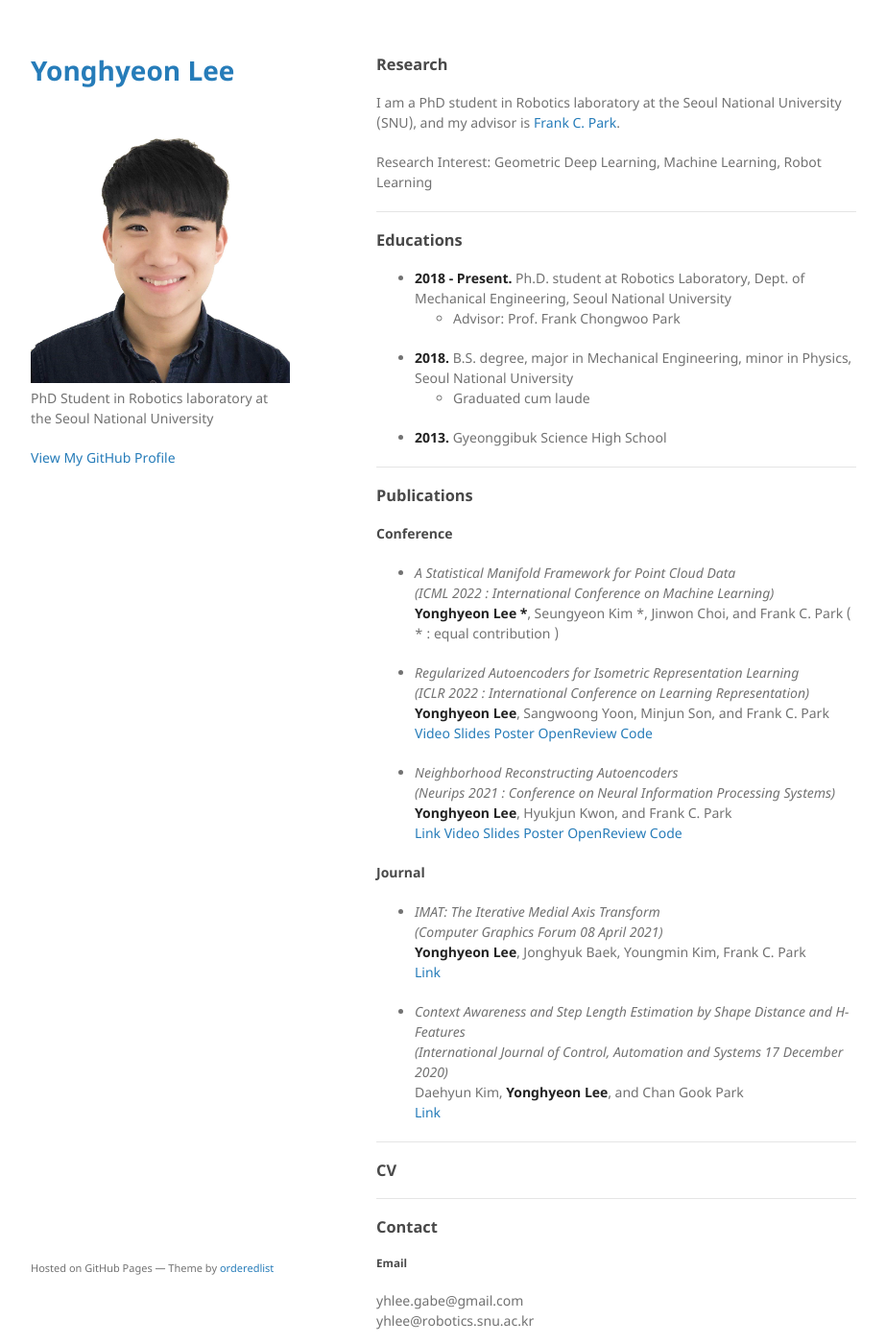
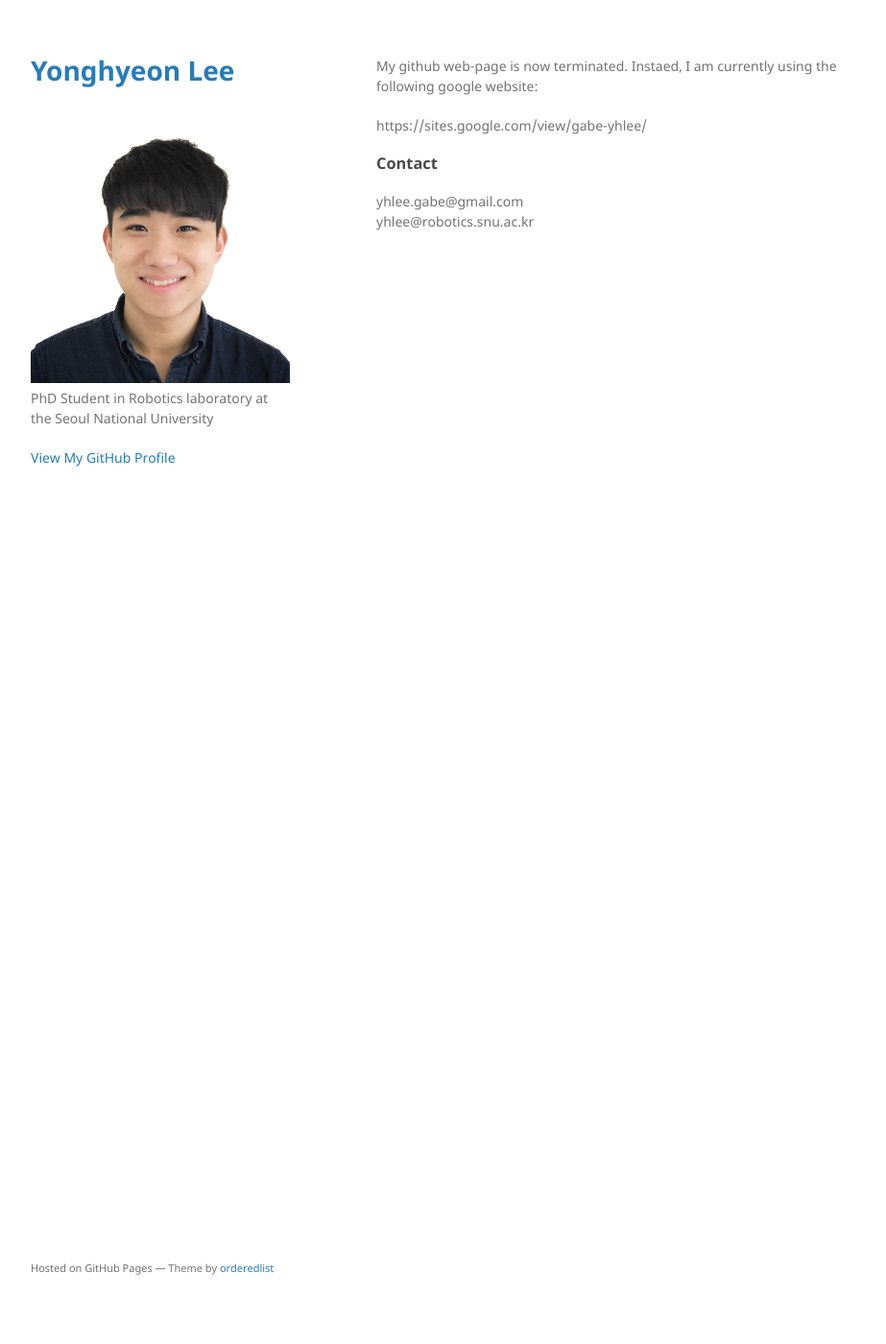
Before and after one commit to Gabe-YHLee/Gabe-YHLee.github.io, a Jekyll site: the page built from index.md, in a window 1280 px wide and 1400 px high. Shown: the whole window at 96% size, without its empty margins (178-1101 px from the left). Built offline with Jekyll 4.4.1, drawn with Linux system fonts in a browser that asks for light colours; our own code applies the rules of GitHub Pages for plain Markdown files.

Commit message:
redirect

```diff
--- a/index.md
+++ b/index.md
@@ -2,7 +2,11 @@
 layout: default
 ---
 
-### Research
+My github web-page is now terminated. Instaed, I am currently using the following google website:
+
+https://sites.google.com/view/gabe-yhlee/
+
+<!-- ### Research
 
 I am a PhD student in Robotics laboratory at the Seoul National University (SNU), and my advisor is [Frank C. Park](https://scholar.google.com/citations?user=u-h3PJIAAAAJ&hl=ko&oi=ao).
 
@@ -47,7 +51,7 @@ __Yonghyeon Lee__, Jonghyuk Baek, Youngmin Kim, Frank C. Park
 + *Context Awareness and Step Length Estimation by Shape Distance and H-Features*
 *(International Journal of Control, Automation and Systems 17 December 2020)*
 Daehyun Kim, __Yonghyeon Lee__, and Chan Gook Park
-[Link](https://link.springer.com/article/10.1007/s12555-019-0725-x)
+[Link](https://link.springer.com/article/10.1007/s12555-019-0725-x) -->
 
 <!-- #### Works in progress
 + __DSQNet: A Deformable Model-Based Supervised Learning Algorithm for Grasping Unknown Occluded Objects__
@@ -82,14 +86,14 @@ Wooyoung Kim, Yonghyeon Lee, and Frank C. Park, Fellow, IEEE
 Yonghyeon Lee, Sangwoong yoon, and Frank C. Park, Fellow, IEEE
 (ICML 2021 : International Conference on Machine Learning)
 (under revision)  -->
-
+<!--
 ---
 
 ### CV
 
----
+--- -->
 
 ### Contact
-##### Email
+<!-- ##### Email -->
 yhlee.gabe@gmail.com
 yhlee@robotics.snu.ac.kr
```
